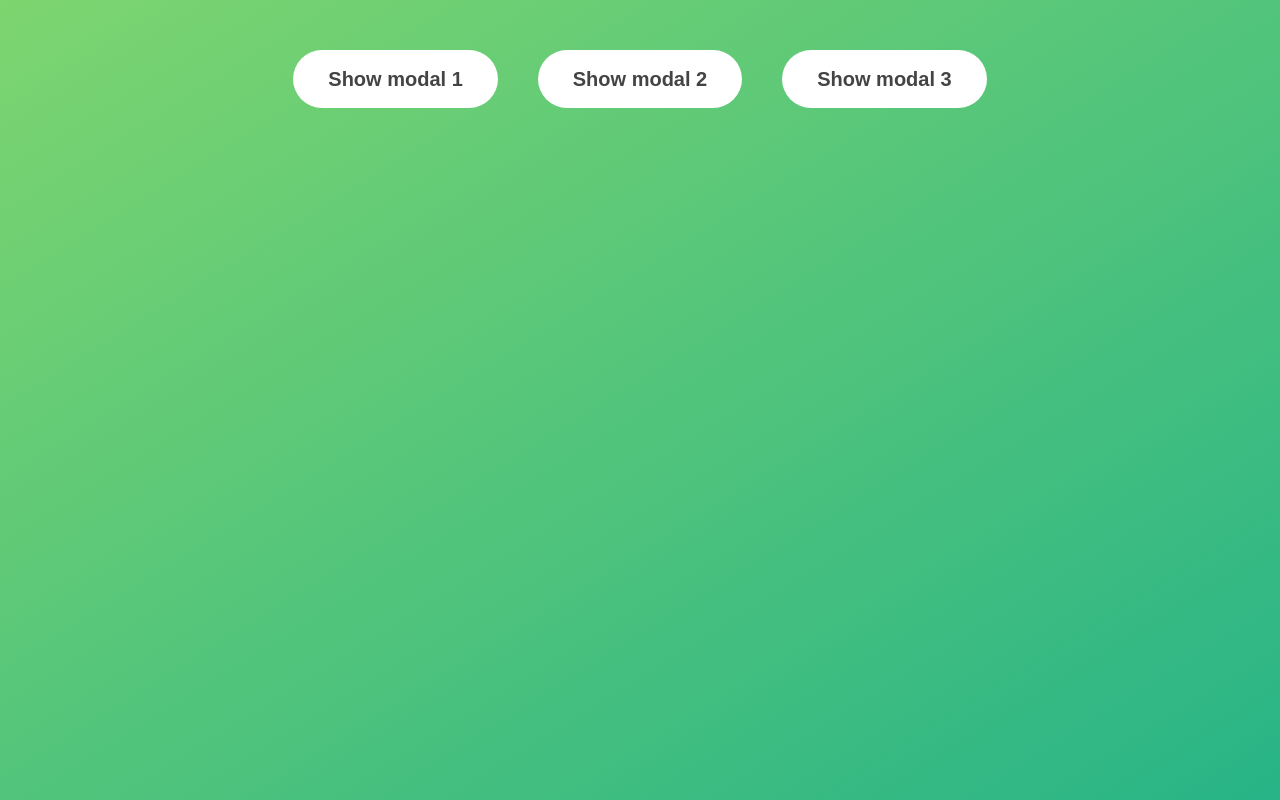
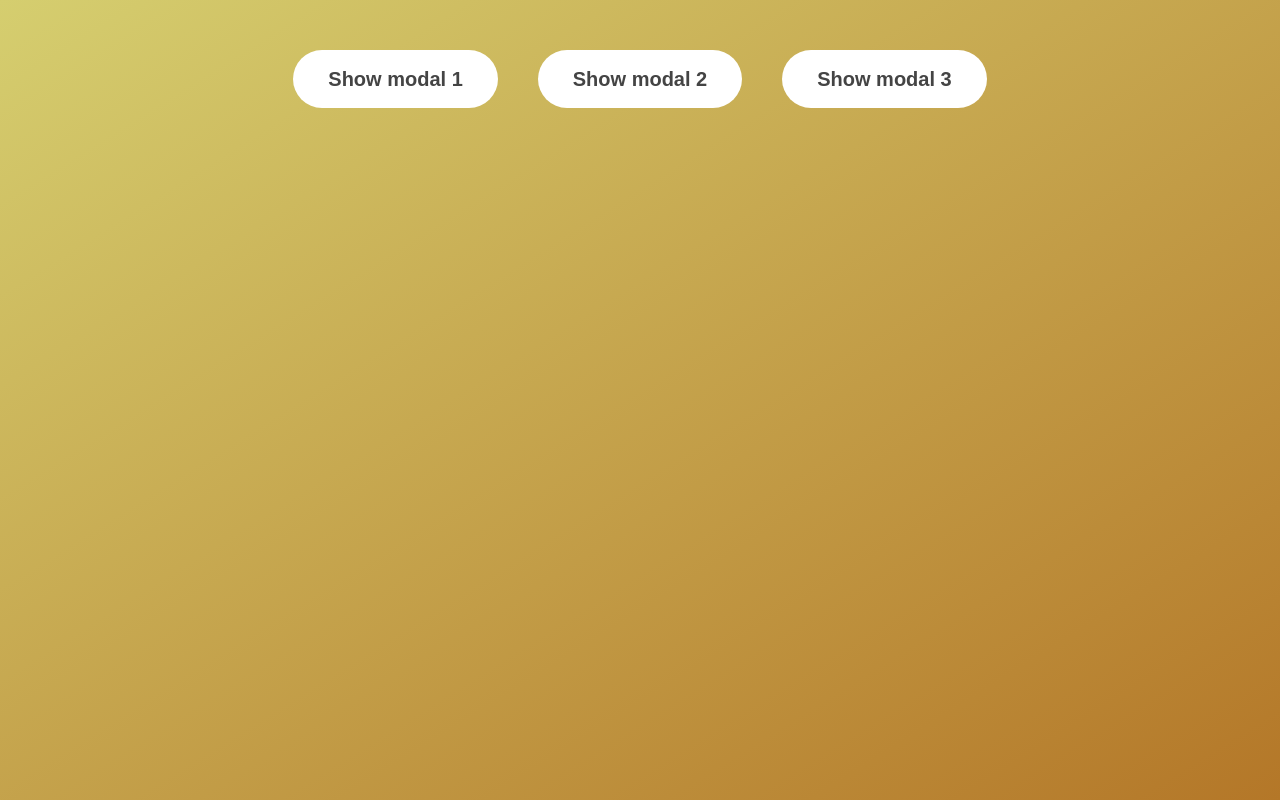
Before and after one commit to msamij/javascript-dom, a plain HTML site: page 06-Modal/final/index.html in a window 1280 px wide. Drawn offline with Linux system fonts and the light colour scheme.

```diff
--- a/06-Modal/final/style.css
+++ b/06-Modal/final/style.css
@@ -18,7 +18,7 @@ body {
   display: flex;
   align-items: flex-start;
   justify-content: center;
-  background: linear-gradient(to top left, #28b487, #7dd56f);
+  background: linear-gradient(to top left, #b47728, #d5ce6f);
 }
 
 .show-modal {
```
